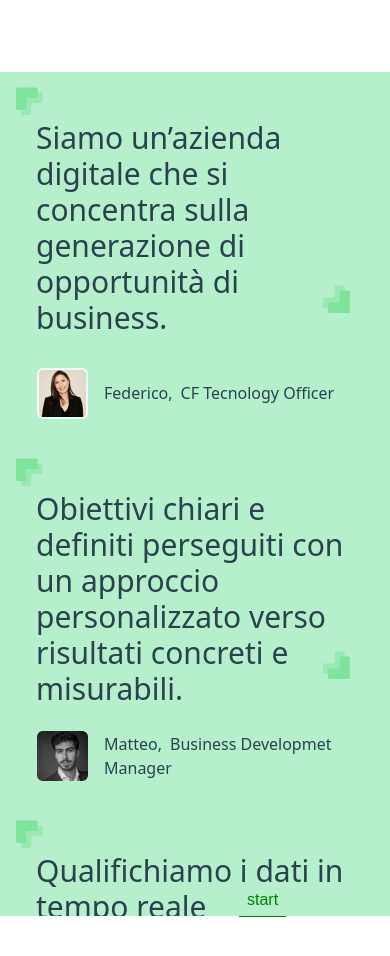
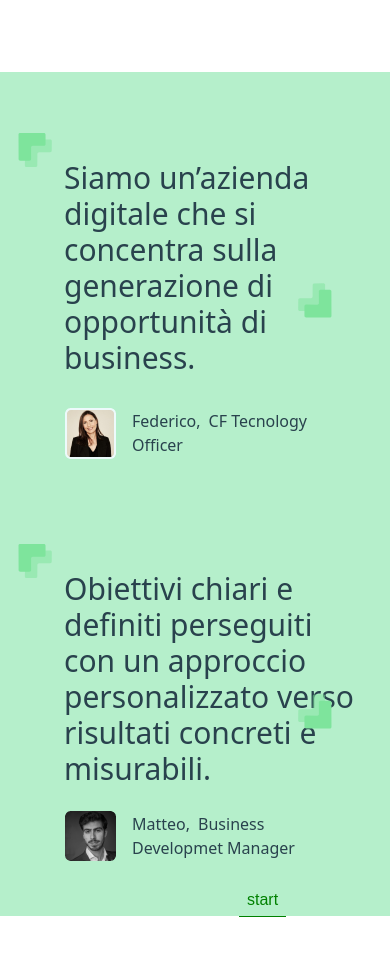
Before and after one commit to neharadialcode/daicar-group-animation, a React (Create React App) app: page / in a window 390 px wide. Shown: the part 2880-3836 px from the top of the page. Built offline with nearby package versions, Linux system fonts and the light colour scheme; the HTML template or start-up script is replaced by a standard one.

Commit message:
updating forthSection ipad code

```diff
--- a/src/components/ForthSection.jsx
+++ b/src/components/ForthSection.jsx
@@ -280,7 +280,7 @@ const ForthSection = () => {
         </div> */}
 
         <div className="container h-100">
-          <div className="row justify-content-lg-end align-items-center ">
+          <div className="row justify-content-lg-end align-items-center my-5 my-lg-0">
             <div className="col-6 roadmap_col_content d-none d-lg-block">
               <div className="roadmap_text_1 text_one_arrow position-absolute top_space_business_text ps-3 ps-sm-5 ps-lg-0">
                 <div className="position-absolute small_icon_arrow">
@@ -367,19 +367,19 @@ const ForthSection = () => {
               </div>
             </div>
 
-            <div className="col-12 col-md-11 roadmap_col_content d-lg-none">
-              <div className="position-relative p-4">
+            <div className="col-12 col-md-11 d-lg-none custom_top_spacing">
+              <div className="position-relative roadmap_para">
                 <div className="position-absolute small_icon_arrow">
                   <UpArrowNoiIcon />
                 </div>
-                <div className="position-absolute small_icon_arrow_2">
-                  <DownArrowNoiIcon />
-                </div>
-                <div className="top_space_custom_arrow_text">
+                <div className="top_space_custom_arrow_text position-relative">
                   <h4 className="font_8xl color_dark_gray mt-4 mt-xl-5 pt-xl-5 px-lg-4 ps-xl-5 pe-xxl-5 me-xxl-5">
                     Siamo un’azienda digitale che si concentra sulla generazione
                     di opportunità di business.
                   </h4>
+                  <div className="position-absolute small_icon_arrow_2">
+                    <DownArrowNoiIcon />
+                  </div>
                 </div>
                 <div className="d-flex align-items-center ps-xl-5 pt-4 mt-xl-3">
                   <img
@@ -396,19 +396,19 @@ const ForthSection = () => {
                 </div>
               </div>
             </div>
-            <div className="col-12 roadmap_col_content d-lg-none">
-              <div className="position-relative p-4">
+            <div className="col-12 d-lg-none py-5 my-4">
+              <div className="position-relative roadmap_para">
                 <div className="position-absolute small_icon_arrow">
                   <UpArrowNoiIcon />
                 </div>
-                <div className="position-absolute small_icon_arrow_2">
-                  <DownArrowNoiIcon />
-                </div>
-                <div className="top_space_custom_arrow_text">
+                <div className="top_space_custom_arrow_text position-relative">
                   <h4 className="font_8xl color_dark_gray mt-4 mt-xl-5 pt-xl-5 px-lg-4 ps-xl-5 pe-xxl-5 me-xxl-5 mb-0">
                     Obiettivi chiari e definiti perseguiti con un approccio
                     personalizzato verso risultati concreti e misurabili.
                   </h4>
+                  <div className="position-absolute small_icon_arrow_2">
+                    <DownArrowNoiIcon />
+                  </div>
                 </div>
                 <div className="d-flex align-items-center ps-xl-5 pt-4 mt-xl-3">
                   <img
@@ -425,18 +425,18 @@ const ForthSection = () => {
                 </div>
               </div>
             </div>
-            <div className="col-12 roadmap_col_content d-lg-none">
-              <div className="position-relative p-4">
+            <div className="col-12 d-lg-none">
+              <div className="position-relative roadmap_para">
                 <div className="position-absolute small_icon_arrow">
                   <UpArrowNoiIcon />
                 </div>
-                <div className="position-absolute small_icon_arrow_2">
-                  <DownArrowNoiIcon />
-                </div>
-                <div className="top_space_custom_arrow_text">
+                <div className="top_space_custom_arrow_text position-relative">
                   <h4 className="font_8xl color_dark_gray mt-4 mt-xl-5 pt-xl-5 px-lg-4 ps-xl-5 pe-xxl-5 me-xxl-4 mb-0">
                     Qualifichiamo i dati in tempo reale consentendo di
                     incrementare il ROI delle azioni di lead generation.
+                    <div className="position-absolute small_icon_arrow_2">
+                      <DownArrowNoiIcon />
+                    </div>
                   </h4>
                 </div>
                 <div className="d-flex align-items-center ps-xl-5 pt-4 mt-xl-3">
--- a/src/index.css
+++ b/src/index.css
@@ -349,10 +349,33 @@ body {
   }
   .forth_section {
     background-color: var(--color-light-green_2);
+    height: 100% !important;
   }
   .roadmap_icon_1,
   .roadmap_icon_2 {
     display: none !important;
+  }
+  .roadmap_para {
+    max-width: 621px;
+    margin: auto;
+    padding: 16px 19px 0px 52px;
+  }
+  .custom_top_spacing {
+    margin-top: 32vh;
+  }
+  .small_icon_arrow_2 {
+    top: unset;
+    right: -20px;
+    bottom: -40px;
+  }
+  .small_icon_arrow svg,
+  .small_icon_arrow_2 svg {
+    max-width: 52px;
+  }
+}
+@media (max-width: 767.98px) {
+  .roadmap_para {
+    max-width: 100%;
   }
 }
 @media (max-width: 575.98px) {
```
